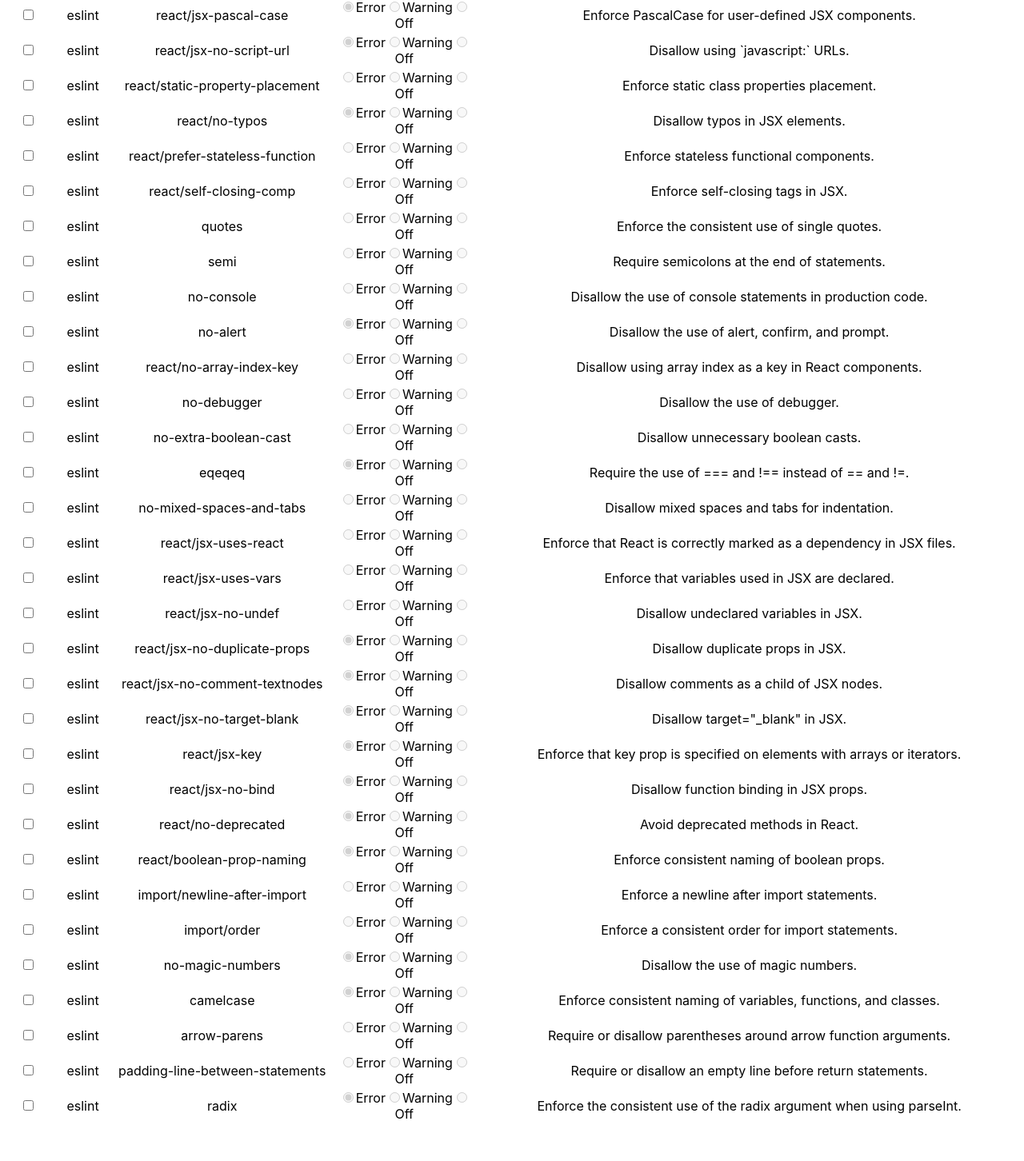
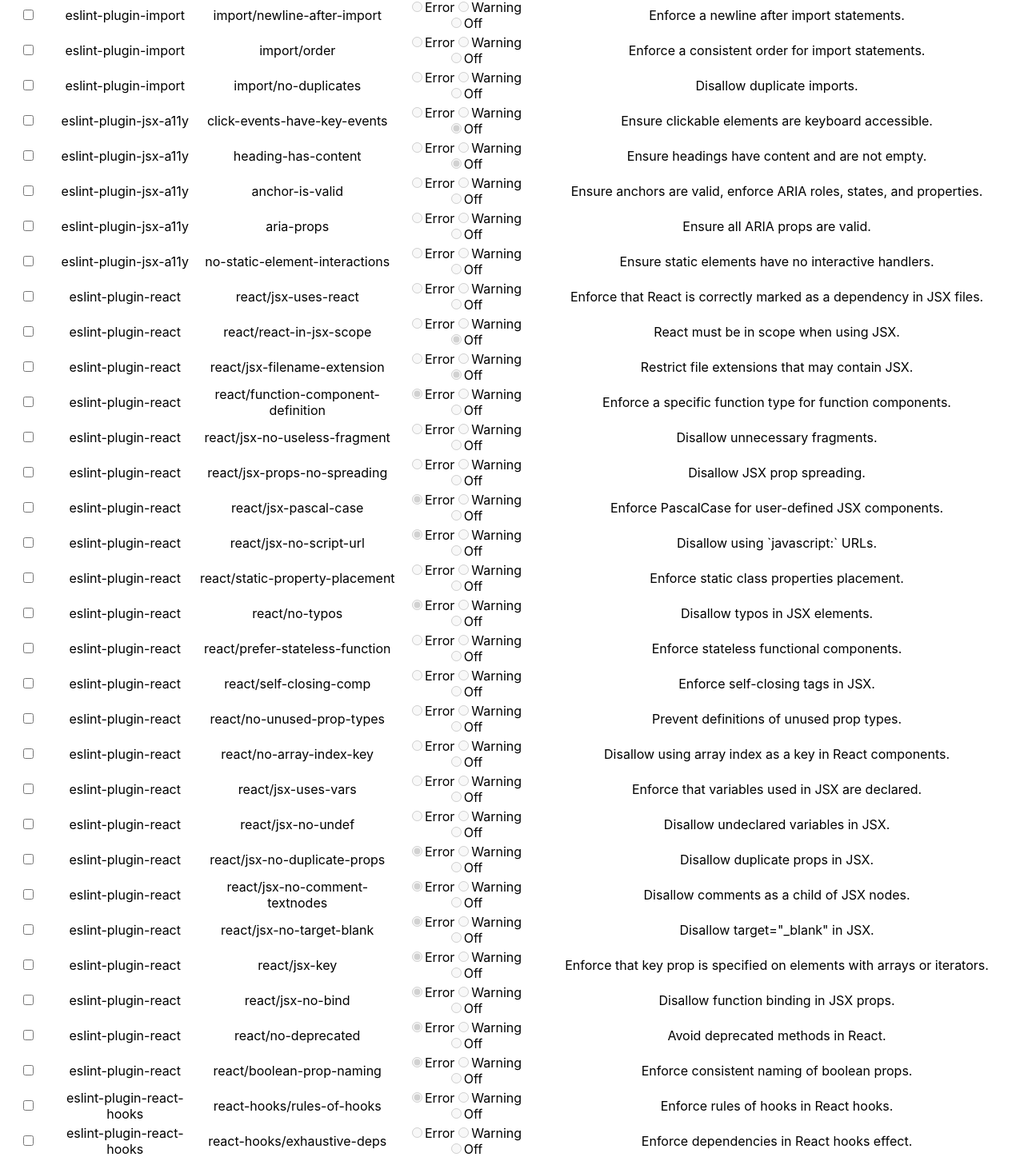
Before and after one commit to CoralHeavens/eslint-config-generator, a React (Create React App) app: page / in a window 1280 px wide. Shown: the part 1100-2552 px from the top of the page at 80% size. Before the commit the page ends 2506 px from the top, so only its background shows below. Built offline with nearby package versions, Linux system fonts and the light colour scheme.

Commit message:
Add package grouping

```diff
--- a/src/ESLintConfigBuilder.js
+++ b/src/ESLintConfigBuilder.js
@@ -13,23 +13,33 @@
   };
 
   const generateConfig = () => {
+    const selectedRules = rules.filter(rule => rule.enabled);
+
+    // Create the ESLint rules configuration object
     const config = {
-      rules: rules.reduce((acc, rule) => {
-        if (rule.enabled) {
-          acc[`${rule.package}/${rule.ruleName}`] = rule.level;
-        }
+      rules: selectedRules.reduce((acc, rule) => {
+        acc[`${rule.package}/${rule.ruleName}`] = rule.level;
         return acc;
       }, {})
     };
 
-    const configJSON = JSON.stringify(config, null, 2);
-    const blob = new Blob([configJSON], { type: 'application/json' });
+    // Extract unique package names required for the selected rules
+    const packages = [...new Set(selectedRules.map(rule => rule.package))];
 
+    // Create package installation instructions
+    const packageInstructions = `To install the required packages, run:\n\nnpm install --save-dev ${packages.join(' ')}`;
+
+    // Combine ESLint config and package instructions into a single text
+    const combinedContent = `${JSON.stringify(config, null, 2)}\n\n${packageInstructions}`;
+
+    // Create a Blob and trigger download
+    const blob = new Blob([combinedContent], { type: 'text/plain' });
     const link = document.createElement('a');
     link.href = URL.createObjectURL(blob);
-    link.download = 'eslint-config.json';
+    link.download = 'eslint-config-and-packages.txt';
     link.click();
 
+    // Cleanup the URL object
     URL.revokeObjectURL(link.href);
   };
 
@@ -99,6 +109,11 @@
           ))}
         </tbody>
       </table>
+      <div
+        style={{
+          height: "40px"
+        }}
+      />
     </div>
   );
 };
--- a/src/rules.js
+++ b/src/rules.js
@@ -1,56 +1,88 @@
 export const RULES = [
-    { id: 1, package: 'eslint', ruleName: 'import/no-extraneous-dependencies', description: 'Disallow unnecessary dependencies in import statements.', enabled: false, level: 'off' },
-    { id: 2, package: 'eslint', ruleName: 'react/react-in-jsx-scope', description: 'React must be in scope when using JSX.', enabled: false, level: 'off' },
-    { id: 3, package: 'eslint', ruleName: 'react/jsx-filename-extension', description: 'Restrict file extensions that may contain JSX.', enabled: false, level: 'off' },
-    { id: 4, package: 'eslint', ruleName: 'import/named', description: 'Ensure named imports correspond to a named export in the remote file.', enabled: false, level: 'off' },
-    { id: 5, package: 'eslint', ruleName: 'import/extensions', description: 'Ensure consistent use of file extension within import paths.', enabled: false, level: 'off' },
-    { id: 6, package: 'eslint', ruleName: 'import/no-unresolved', description: 'Ensure imports point to files/modules that can be resolved.', enabled: false, level: 'off' },
-    { id: 7, package: 'eslint', ruleName: 'no-continue', description: 'Disallow use of continue statement.', enabled: false, level: 'off' },
-    { id: 8, package: 'eslint', ruleName: 'import/no-import-module-exports', description: 'Prevent mixing import and module.exports.', enabled: false, level: 'off' },
-    { id: 9, package: 'eslint', ruleName: 'no-shadow', description: 'Disallow variable declarations from shadowing variables in the outer scope.', enabled: false, level: 'off' },
-    { id: 10, package: 'eslint', ruleName: '@typescript-eslint/no-shadow', description: 'Disallow variable declarations from shadowing variables declared in the outer scope in TypeScript.', enabled: false, level: 'error' },
-    { id: 11, package: 'eslint', ruleName: 'no-unused-vars', description: 'Disallow unused variables.', enabled: false, level: 'warn' },
-    { id: 12, package: 'eslint', ruleName: 'react/no-unused-prop-types', description: 'Prevent definitions of unused prop types.', enabled: false, level: 'warn' },
-    { id: 13, package: 'eslint', ruleName: '@typescript-eslint/no-unused-vars', description: 'Disallow unused variables in TypeScript.', enabled: false, level: 'warn' },
-    { id: 14, package: 'eslint', ruleName: 'react/function-component-definition', description: 'Enforce a specific function type for function components.', enabled: false, level: 'error' },
-    { id: 15, package: 'eslint', ruleName: 'import/prefer-default-export', description: 'Prefer default export if module exports a single name.', enabled: false, level: 'off' },
-    { id: 16, package: 'eslint', ruleName: 'react/jsx-no-useless-fragment', description: 'Disallow unnecessary fragments.', enabled: false, level: 'warn' },
-    { id: 17, package: 'eslint', ruleName: 'no-useless-escape', description: 'Disallow unnecessary escape usage.', enabled: false, level: 'warn' },
-    { id: 18, package: 'eslint', ruleName: 'react/jsx-props-no-spreading', description: 'Disallow JSX prop spreading.', enabled: false, level: 'warn' },
-    { id: 19, package: 'eslint', ruleName: 'jsx-a11y/click-events-have-key-events', description: 'Ensure clickable elements are keyboard accessible.', enabled: false, level: 'off' },
-    { id: 20, package: 'eslint', ruleName: 'jsx-a11y/heading-has-content', description: 'Ensure headings have content and are not empty.', enabled: false, level: 'off' },
-    { id: 21, package: 'eslint', ruleName: 'class-methods-use-this', description: 'Enforce that class methods utilize `this`.', enabled: false, level: 'off' },
-    { id: 22, package: 'eslint', ruleName: 'no-bitwise', description: 'Disallow bitwise operators.', enabled: false, level: 'off' },
-    { id: 23, package: 'eslint', ruleName: 'react/jsx-pascal-case', description: 'Enforce PascalCase for user-defined JSX components.', enabled: false, level: 'error' },
-    { id: 24, package: 'eslint', ruleName: 'react/jsx-no-script-url', description: 'Disallow using `javascript:` URLs.', enabled: false, level: 'error' },
-    { id: 25, package: 'eslint', ruleName: 'react/static-property-placement', description: 'Enforce static class properties placement.', enabled: false, level: 'warn' },
-    { id: 26, package: 'eslint', ruleName: 'react/no-typos', description: 'Disallow typos in JSX elements.', enabled: false, level: 'error' },
-    { id: 27, package: 'eslint', ruleName: 'react/prefer-stateless-function', description: 'Enforce stateless functional components.', enabled: false, level: 'warn' },
-    { id: 28, package: 'eslint', ruleName: 'react/self-closing-comp', description: 'Enforce self-closing tags in JSX.', enabled: false, level: 'warn' },
-    { id: 29, package: 'eslint', ruleName: 'quotes', description: 'Enforce the consistent use of single quotes.', enabled: false, level: 'warn' },
-    { id: 30, package: 'eslint', ruleName: 'semi', description: 'Require semicolons at the end of statements.', enabled: false, level: 'warn' },
-    { id: 31, package: 'eslint', ruleName: 'no-console', description: 'Disallow the use of console statements in production code.', enabled: false, level: 'warn' },
-    { id: 32, package: 'eslint', ruleName: 'no-alert', description: 'Disallow the use of alert, confirm, and prompt.', enabled: false, level: 'error' },
-    { id: 33, package: 'eslint', ruleName: 'react/no-array-index-key', description: 'Disallow using array index as a key in React components.', enabled: false, level: 'warn' },
-    { id: 34, package: 'eslint', ruleName: 'no-debugger', description: 'Disallow the use of debugger.', enabled: false, level: 'warn' },
-    { id: 35, package: 'eslint', ruleName: 'no-extra-boolean-cast', description: 'Disallow unnecessary boolean casts.', enabled: false, level: 'warn' },
-    { id: 36, package: 'eslint', ruleName: 'eqeqeq', description: 'Require the use of === and !== instead of == and !=.', enabled: false, level: 'error' },
-    { id: 37, package: 'eslint', ruleName: 'no-mixed-spaces-and-tabs', description: 'Disallow mixed spaces and tabs for indentation.', enabled: false, level: 'warn' },
-    { id: 38, package: 'eslint', ruleName: 'react/jsx-uses-react', description: 'Enforce that React is correctly marked as a dependency in JSX files.', enabled: false, level: 'warn' },
-    { id: 39, package: 'eslint', ruleName: 'react/jsx-uses-vars', description: 'Enforce that variables used in JSX are declared.', enabled: false, level: 'warn' },
-    { id: 40, package: 'eslint', ruleName: 'react/jsx-no-undef', description: 'Disallow undeclared variables in JSX.', enabled: false, level: 'warn' },
-    { id: 41, package: 'eslint', ruleName: 'react/jsx-no-duplicate-props', description: 'Disallow duplicate props in JSX.', enabled: false, level: 'error' },
-    { id: 42, package: 'eslint', ruleName: 'react/jsx-no-comment-textnodes', description: 'Disallow comments as a child of JSX nodes.', enabled: false, level: 'error' },
-    { id: 43, package: 'eslint', ruleName: 'react/jsx-no-target-blank', description: 'Disallow target="_blank" in JSX.', enabled: false, level: 'error' },
-    { id: 44, package: 'eslint', ruleName: 'react/jsx-key', description: 'Enforce that key prop is specified on elements with arrays or iterators.', enabled: false, level: 'error' },
-    { id: 45, package: 'eslint', ruleName: 'react/jsx-no-bind', description: 'Disallow function binding in JSX props.', enabled: false, level: 'error' },
-    { id: 46, package: 'eslint', ruleName: 'react/no-deprecated', description: 'Avoid deprecated methods in React.', enabled: false, level: 'error' },
-    { id: 47, package: 'eslint', ruleName: 'react/boolean-prop-naming', description: 'Enforce consistent naming of boolean props.', enabled: false, level: 'error' },
-    { id: 48, package: 'eslint', ruleName: 'import/newline-after-import', description: 'Enforce a newline after import statements.', enabled: false, level: 'warn' },
-    { id: 49, package: 'eslint', ruleName: 'import/order', description: 'Enforce a consistent order for import statements.', enabled: false, level: 'warn' },
-    { id: 50, package: 'eslint', ruleName: 'no-magic-numbers', description: 'Disallow the use of magic numbers.', enabled: false, level: 'error' },
-    { id: 51, package: 'eslint', ruleName: 'camelcase', description: 'Enforce consistent naming of variables, functions, and classes.', enabled: false, level: 'error' },
-    { id: 52, package: 'eslint', ruleName: 'arrow-parens', description: 'Require or disallow parentheses around arrow function arguments.', enabled: false, level: 'warn' },
-    { id: 53, package: 'eslint', ruleName: 'padding-line-between-statements', description: 'Require or disallow an empty line before return statements.', enabled: false, level: 'warn' },
-    { id: 54, package: 'eslint', ruleName: 'radix', description: 'Enforce the consistent use of the radix argument when using parseInt.', enabled: false, level: 'error' },
+    // Core ESLint Rules
+    { id: 1, package: 'eslint', ruleName: 'no-unused-vars', description: 'Disallow unused variables.', enabled: false, level: 'warn' },
+    { id: 2, package: 'eslint', ruleName: 'eqeqeq', description: 'Require the use of === and !== instead of == and !=.', enabled: false, level: 'error' },
+    { id: 3, package: 'eslint', ruleName: 'no-console', description: 'Disallow the use of console statements in production code.', enabled: false, level: 'warn' },
+    { id: 4, package: 'eslint', ruleName: 'semi', description: 'Require semicolons at the end of statements.', enabled: false, level: 'warn' },
+    { id: 5, package: 'eslint', ruleName: 'quotes', description: 'Enforce the consistent use of single quotes.', enabled: false, level: 'warn' },
+    { id: 6, package: 'eslint', ruleName: 'no-debugger', description: 'Disallow the use of debugger.', enabled: false, level: 'warn' },
+    { id: 7, package: 'eslint', ruleName: 'no-alert', description: 'Disallow the use of alert, confirm, and prompt.', enabled: false, level: 'error' },
+    { id: 8, package: 'eslint', ruleName: 'no-magic-numbers', description: 'Disallow the use of magic numbers.', enabled: false, level: 'error' },
+    { id: 9, package: 'eslint', ruleName: 'camelcase', description: 'Enforce consistent naming of variables, functions, and classes.', enabled: false, level: 'error' },
+    { id: 10, package: 'eslint', ruleName: 'arrow-parens', description: 'Require or disallow parentheses around arrow function arguments.', enabled: false, level: 'warn' },
+    { id: 11, package: 'eslint', ruleName: 'no-extra-boolean-cast', description: 'Disallow unnecessary boolean casts.', enabled: false, level: 'warn' },
+    { id: 12, package: 'eslint', ruleName: 'no-mixed-spaces-and-tabs', description: 'Disallow mixed spaces and tabs for indentation.', enabled: false, level: 'warn' },
+    { id: 13, package: 'eslint', ruleName: 'padding-line-between-statements', description: 'Require or disallow an empty line before return statements.', enabled: false, level: 'warn' },
+    { id: 14, package: 'eslint', ruleName: 'radix', description: 'Enforce the consistent use of the radix argument when using parseInt.', enabled: false, level: 'error' },
+    { id: 15, package: 'eslint', ruleName: 'no-shadow', description: 'Disallow variable declarations from shadowing variables in the outer scope.', enabled: false, level: 'off' },
+    { id: 16, package: '@typescript-eslint', ruleName: 'no-shadow', description: 'Disallow variable declarations from shadowing variables declared in the outer scope in TypeScript.', enabled: false, level: 'error' },
+    { id: 17, package: '@typescript-eslint', ruleName: 'no-unused-vars', description: 'Disallow unused variables in TypeScript.', enabled: false, level: 'warn' },
+
+    // eslint-plugin-import Rules
+    { id: 18, package: 'eslint-plugin-import', ruleName: 'import/no-unresolved', description: 'Ensure imports point to files/modules that can be resolved.', enabled: false, level: 'off' },
+    { id: 19, package: 'eslint-plugin-import', ruleName: 'import/no-extraneous-dependencies', description: 'Disallow unnecessary dependencies in import statements.', enabled: false, level: 'off' },
+    { id: 20, package: 'eslint-plugin-import', ruleName: 'import/extensions', description: 'Ensure consistent use of file extension within import paths.', enabled: false, level: 'off' },
+    { id: 21, package: 'eslint-plugin-import', ruleName: 'import/named', description: 'Ensure named imports correspond to a named export in the remote file.', enabled: false, level: 'off' },
+    { id: 22, package: 'eslint-plugin-import', ruleName: 'import/no-import-module-exports', description: 'Prevent mixing import and module.exports.', enabled: false, level: 'off' },
+    { id: 23, package: 'eslint-plugin-import', ruleName: 'import/newline-after-import', description: 'Enforce a newline after import statements.', enabled: false, level: 'warn' },
+    { id: 24, package: 'eslint-plugin-import', ruleName: 'import/order', description: 'Enforce a consistent order for import statements.', enabled: false, level: 'warn' },
+    { id: 25, package: 'eslint-plugin-import', ruleName: 'import/no-duplicates', description: 'Disallow duplicate imports.', enabled: false, level: 'warn' },
+
+    // eslint-plugin-jsx-a11y Rules
+    { id: 26, package: 'eslint-plugin-jsx-a11y', ruleName: 'click-events-have-key-events', description: 'Ensure clickable elements are keyboard accessible.', enabled: false, level: 'off' },
+    { id: 27, package: 'eslint-plugin-jsx-a11y', ruleName: 'heading-has-content', description: 'Ensure headings have content and are not empty.', enabled: false, level: 'off' },
+    { id: 28, package: 'eslint-plugin-jsx-a11y', ruleName: 'anchor-is-valid', description: 'Ensure anchors are valid, enforce ARIA roles, states, and properties.', enabled: false, level: 'warn' },
+    { id: 29, package: 'eslint-plugin-jsx-a11y', ruleName: 'aria-props', description: 'Ensure all ARIA props are valid.', enabled: false, level: 'warn' },
+    { id: 30, package: 'eslint-plugin-jsx-a11y', ruleName: 'no-static-element-interactions', description: 'Ensure static elements have no interactive handlers.', enabled: false, level: 'warn' },
+
+    // eslint-plugin-react Rules
+    { id: 31, package: 'eslint-plugin-react', ruleName: 'react/jsx-uses-react', description: 'Enforce that React is correctly marked as a dependency in JSX files.', enabled: false, level: 'warn' },
+    { id: 32, package: 'eslint-plugin-react', ruleName: 'react/react-in-jsx-scope', description: 'React must be in scope when using JSX.', enabled: false, level: 'off' },
+    { id: 33, package: 'eslint-plugin-react', ruleName: 'react/jsx-filename-extension', description: 'Restrict file extensions that may contain JSX.', enabled: false, level: 'off' },
+    { id: 34, package: 'eslint-plugin-react', ruleName: 'react/function-component-definition', description: 'Enforce a specific function type for function components.', enabled: false, level: 'error' },
+    { id: 35, package: 'eslint-plugin-react', ruleName: 'react/jsx-no-useless-fragment', description: 'Disallow unnecessary fragments.', enabled: false, level: 'warn' },
+    { id: 36, package: 'eslint-plugin-react', ruleName: 'react/jsx-props-no-spreading', description: 'Disallow JSX prop spreading.', enabled: false, level: 'warn' },
+    { id: 37, package: 'eslint-plugin-react', ruleName: 'react/jsx-pascal-case', description: 'Enforce PascalCase for user-defined JSX components.', enabled: false, level: 'error' },
+    { id: 38, package: 'eslint-plugin-react', ruleName: 'react/jsx-no-script-url', description: 'Disallow using `javascript:` URLs.', enabled: false, level: 'error' },
+    { id: 39, package: 'eslint-plugin-react', ruleName: 'react/static-property-placement', description: 'Enforce static class properties placement.', enabled: false, level: 'warn' },
+    { id: 40, package: 'eslint-plugin-react', ruleName: 'react/no-typos', description: 'Disallow typos in JSX elements.', enabled: false, level: 'error' },
+    { id: 41, package: 'eslint-plugin-react', ruleName: 'react/prefer-stateless-function', description: 'Enforce stateless functional components.', enabled: false, level: 'warn' },
+    { id: 42, package: 'eslint-plugin-react', ruleName: 'react/self-closing-comp', description: 'Enforce self-closing tags in JSX.', enabled: false, level: 'warn' },
+    { id: 43, package: 'eslint-plugin-react', ruleName: 'react/no-unused-prop-types', description: 'Prevent definitions of unused prop types.', enabled: false, level: 'warn' },
+    { id: 44, package: 'eslint-plugin-react', ruleName: 'react/no-array-index-key', description: 'Disallow using array index as a key in React components.', enabled: false, level: 'warn' },
+    { id: 45, package: 'eslint-plugin-react', ruleName: 'react/jsx-uses-vars', description: 'Enforce that variables used in JSX are declared.', enabled: false, level: 'warn' },
+    { id: 46, package: 'eslint-plugin-react', ruleName: 'react/jsx-no-undef', description: 'Disallow undeclared variables in JSX.', enabled: false, level: 'warn' },
+    { id: 47, package: 'eslint-plugin-react', ruleName: 'react/jsx-no-duplicate-props', description: 'Disallow duplicate props in JSX.', enabled: false, level: 'error' },
+    { id: 48, package: 'eslint-plugin-react', ruleName: 'react/jsx-no-comment-textnodes', description: 'Disallow comments as a child of JSX nodes.', enabled: false, level: 'error' },
+    { id: 49, package: 'eslint-plugin-react', ruleName: 'react/jsx-no-target-blank', description: 'Disallow target="_blank" in JSX.', enabled: false, level: 'error' },
+    { id: 50, package: 'eslint-plugin-react', ruleName: 'react/jsx-key', description: 'Enforce that key prop is specified on elements with arrays or iterators.', enabled: false, level: 'error' },
+    { id: 51, package: 'eslint-plugin-react', ruleName: 'react/jsx-no-bind', description: 'Disallow function binding in JSX props.', enabled: false, level: 'error' },
+    { id: 52, package: 'eslint-plugin-react', ruleName: 'react/no-deprecated', description: 'Avoid deprecated methods in React.', enabled: false, level: 'error' },
+    { id: 53, package: 'eslint-plugin-react', ruleName: 'react/boolean-prop-naming', description: 'Enforce consistent naming of boolean props.', enabled: false, level: 'error' },
+
+    // eslint-plugin-react-hooks Rules
+    { id: 54, package: 'eslint-plugin-react-hooks', ruleName: 'react-hooks/rules-of-hooks', description: 'Enforce rules of hooks in React hooks.', enabled: false, level: 'error' },
+    { id: 55, package: 'eslint-plugin-react-hooks', ruleName: 'react-hooks/exhaustive-deps', description: 'Enforce dependencies in React hooks effect.', enabled: false, level: 'warn' },
+
+    // eslint-plugin-compat Rules
+    { id: 56, package: 'eslint-plugin-compat', ruleName: 'compat/compat', description: 'Ensure browser compatibility of APIs.', enabled: false, level: 'warn' },
+
+    // eslint-plugin-promise Rules
+    { id: 57, package: 'eslint-plugin-promise', ruleName: 'promise/no-nesting', description: 'Avoid nesting promises.', enabled: false, level: 'warn' },
+    { id: 58, package: 'eslint-plugin-promise', ruleName: 'promise/always-return', description: 'Ensure promises always have a return value.', enabled: false, level: 'warn' },
+    { id: 59, package: 'eslint-plugin-promise', ruleName: 'promise/no-return-wrap', description: 'Avoid wrapping values in Promise.resolve or Promise.reject when not needed.', enabled: false, level: 'warn' },
+    { id: 60, package: 'eslint-plugin-promise', ruleName: 'promise/param-names', description: 'Ensure promise parameter names are appropriate.', enabled: false, level: 'error' },
+
+    // eslint-plugin-security Rules
+    { id: 61, package: 'eslint-plugin-security', ruleName: 'security/detect-eval-with-expression', description: 'Disallow the use of eval().', enabled: false, level: 'error' },
+    { id: 62, package: 'eslint-plugin-security', ruleName: 'security/detect-unsafe-regex', description: 'Disallow unsafe regular expressions.', enabled: false, level: 'warn' },
+    { id: 63, package: 'eslint-plugin-security', ruleName: 'security/detect-buffer-noassert', description: 'Disallow the use of the Buffer constructor with the noAssert flag.', enabled: false, level: 'warn' },
+    { id: 64, package: 'eslint-plugin-security', ruleName: 'security/detect-new-buffer', description: 'Disallow the use of the Buffer constructor.', enabled: false, level: 'warn' },
+
+    // eslint-plugin-jest Rules
+    { id: 65, package: 'eslint-plugin-jest', ruleName: 'jest/no-disabled-tests', description: 'Disallow disabled tests in Jest.', enabled: false, level: 'warn' },
+    { id: 66, package: 'eslint-plugin-jest', ruleName: 'jest/no-focused-tests', description: 'Disallow focused tests in Jest.', enabled: false, level: 'error' },
+    { id: 67, package: 'eslint-plugin-jest', ruleName: 'jest/no-identical-title', description: 'Disallow identical titles in Jest test suites.', enabled: false, level: 'error' },
+    { id: 68, package: 'eslint-plugin-jest', ruleName: 'jest/prefer-to-have-length', description: 'Suggest using toHaveLength() in Jest assertions.', enabled: false, level: 'warn' },
+    { id: 69, package: 'eslint-plugin-jest', ruleName: 'jest/prefer-expect-assertions', description: 'Require assertions in Jest tests to ensure correctness.', enabled: false, level: 'warn' },
 ];
```
